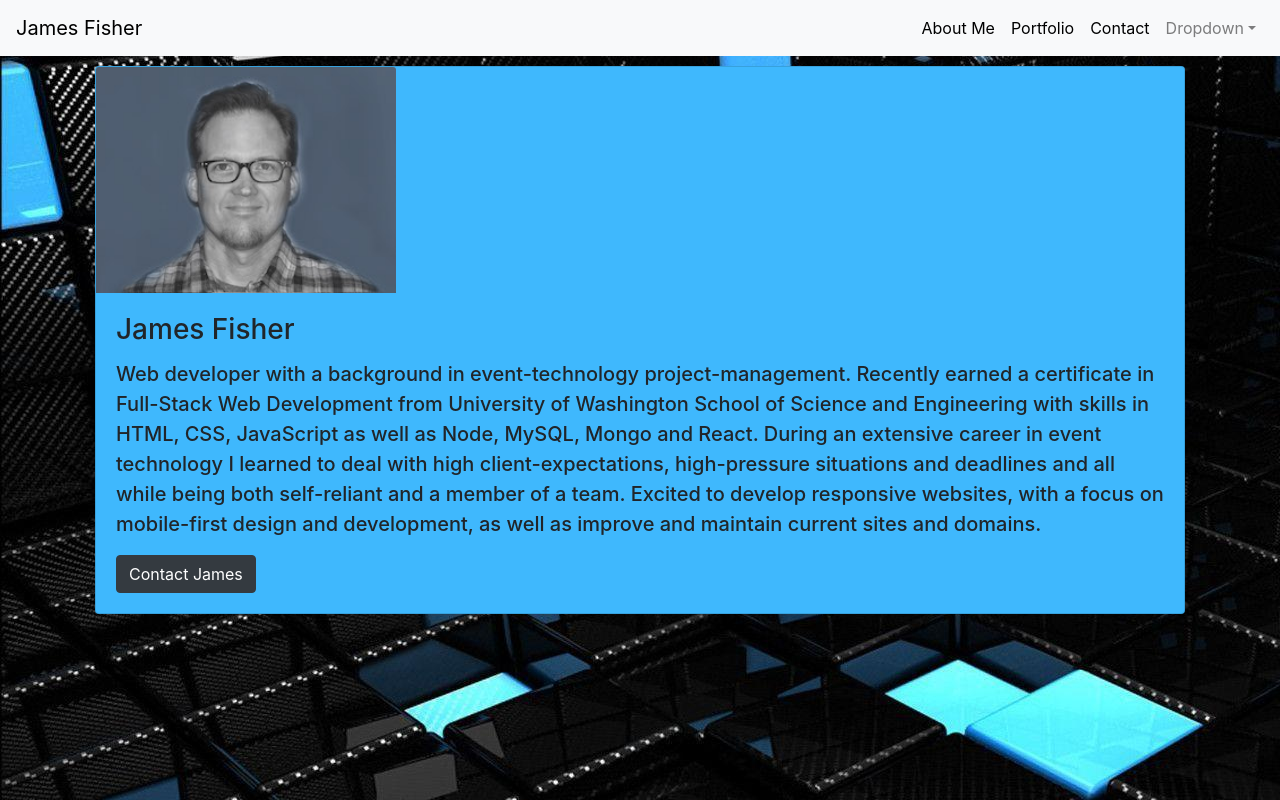
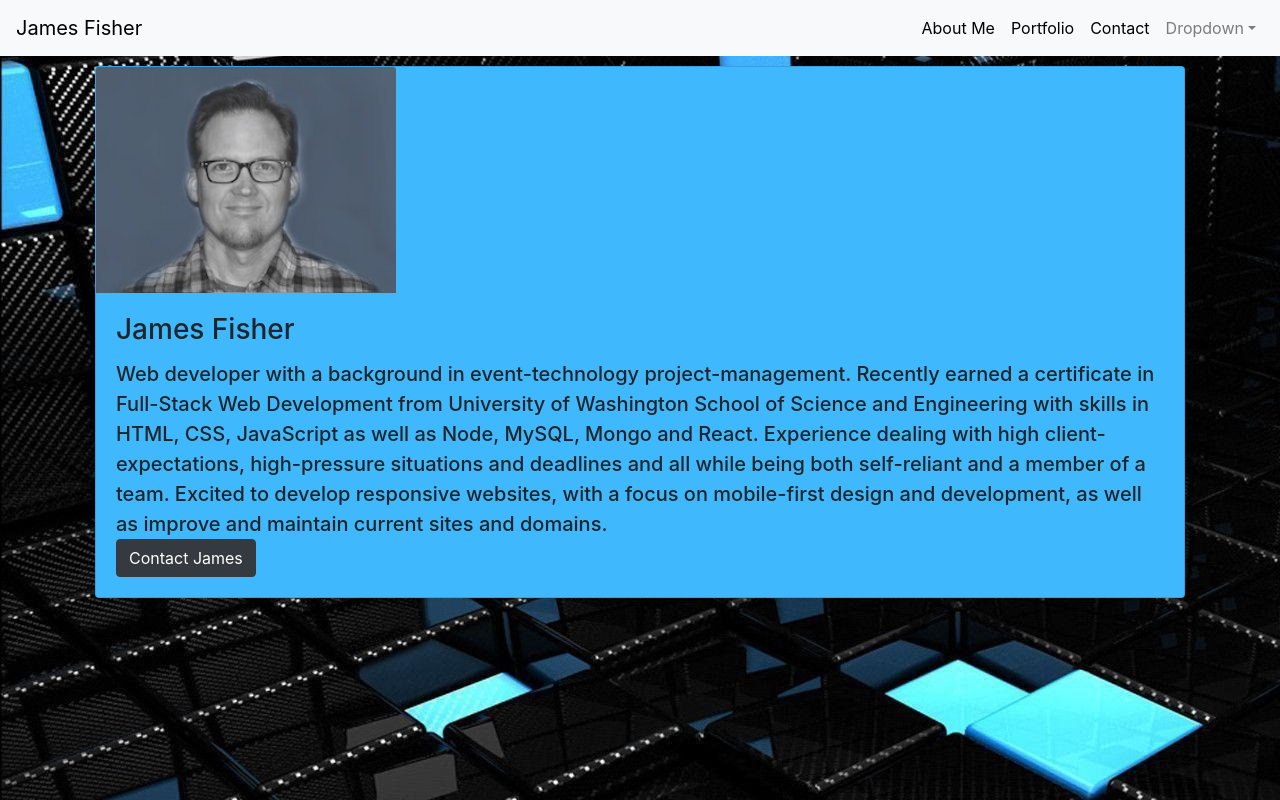
Before and after one commit to jfisher396/react-portfolio, a React (Create React App) app: page / in a window 1280 px wide. Built offline with nearby package versions, Linux system fonts and the light colour scheme.

Commit message:
ready for heroku deploy

```diff
--- a/public/index.html
+++ b/public/index.html
@@ -10,11 +10,6 @@
       content="Web site created using create-react-app"
     />
     <link rel="apple-touch-icon" href="%PUBLIC_URL%/logo192.png" />
-    <!-- <link
-      rel="stylesheet"
-      href="https://stackpath.bootstrapcdn.com/bootstrap/4.5.2/css/bootstrap.min.css"
-      class="css"
-    /> -->
 
     <!--
       Notice the use of %PUBLIC_URL% in the tags above.
--- a/src/index.css
+++ /dev/null
@@ -1,13 +0,0 @@
-body {
-  margin: 0;
-  font-family: -apple-system, BlinkMacSystemFont, 'Segoe UI', 'Roboto', 'Oxygen',
-    'Ubuntu', 'Cantarell', 'Fira Sans', 'Droid Sans', 'Helvetica Neue',
-    sans-serif;
-  -webkit-font-smoothing: antialiased;
-  -moz-osx-font-smoothing: grayscale;
-}
-
-code {
-  font-family: source-code-pro, Menlo, Monaco, Consolas, 'Courier New',
-    monospace;
-}
--- a/src/index.js
+++ b/src/index.js
@@ -3,7 +3,6 @@ import $ from 'jquery'
 import Popper from 'popper.js'
 import React from 'react';
 import ReactDOM from 'react-dom';
-import './index.css';
 import App from './App'
 
 ReactDOM.render(
--- a/src/pages/AboutMe/AboutMe.js
+++ b/src/pages/AboutMe/AboutMe.js
@@ -2,6 +2,7 @@ import React from 'react'
 import { Link } from "react-router-dom";
 import ProfilePic from "../../media/James.jpg"
 import {Button} from 'react-bootstrap'
+import "./AboutMe.css"
 
 function AboutMe() {
     return (
@@ -17,19 +18,20 @@ function AboutMe() {
               />
               <div className="card-body">
                 <h3 className="card-title">James Fisher</h3>
+                <div className="mainPara">
                   <p className="card-text lead" id="about-me">
                       Web developer with a background in event-technology
                       project-management. Recently earned a certificate in
                       Full-Stack Web Development from University of Washington
                       School of Science and Engineering with skills in HTML, CSS,
                       JavaScript as well as Node, MySQL, Mongo and React.
-                  During an extensive career in event technology I learned to
-                  deal with high client-expectations, high-pressure situations
+                      Experience dealing with high client-expectations, high-pressure situations
                       and deadlines and all while being both self-reliant and a
                       member of a team. Excited to develop responsive websites, with
                       a focus on mobile-first design and development, as well as
                       improve and maintain current sites and domains.
                   </p>
+                </div>
                 <Link to="/contact">
                     <Button variant="dark">Contact James</Button>
                 </Link>
```
Also changed, not shown: src/App.css (line endings or trailing spaces), src/logo.svg (deleted). Lines whose indentation alone changed are shown as unchanged.
